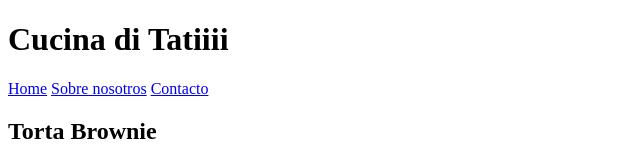
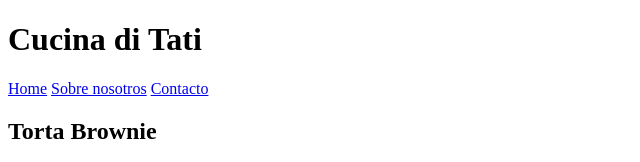
Before and after one commit to adricatena/TP1, a plain HTML site: page index.html in a window 1280 px wide. Shown: the top 162 px of the page, 0-640 px from the left. Drawn offline with Linux system fonts and the light colour scheme.

Commit message:
Update index.html

```diff
--- a/index.html
+++ b/index.html
@@ -9,7 +9,7 @@
 
 <body>
     <header>
-        <h1>Cucina di Tatiiii</h1>
+        <h1>Cucina di Tati</h1>
         <nav>
             <a href="index.html">Home</a>
             <a href="about.html">Sobre nosotros</a>
```
